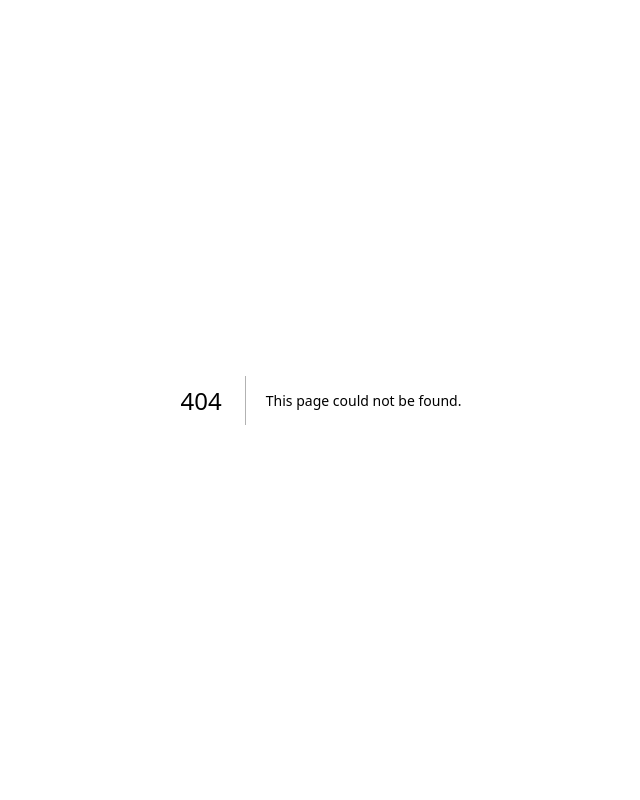
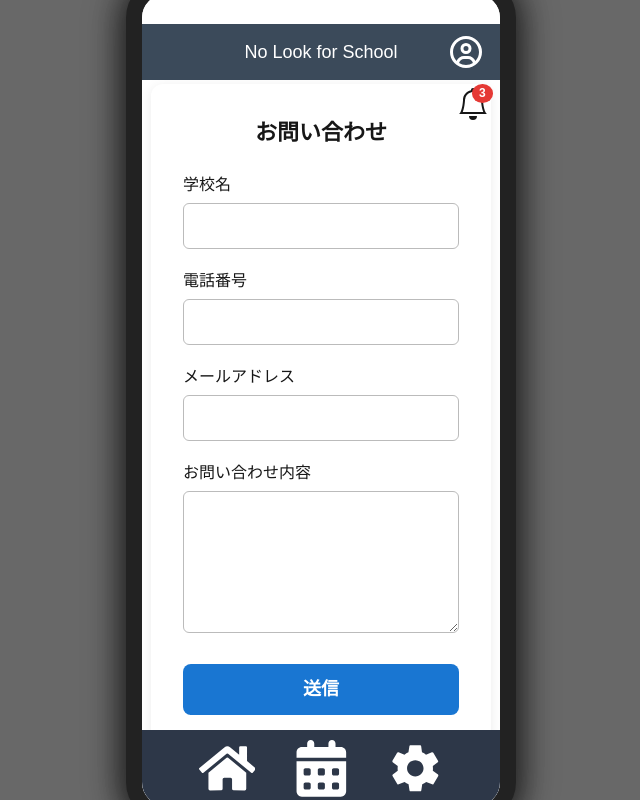
Before and after one commit to ochimasato0186/next_go_front, a Next.js app: page /student/question in a window 1280 px wide. Before the commit this address had no page. Shown: the whole page, without its empty margins (319-959 px from the left). Built offline with nearby package versions, Linux system fonts and the light colour scheme.

Commit message:
fix: お問い合わせ画面遷移のためのaタグ対応ルーティング検証

```diff
--- /dev/null
+++ b/app/student/question/page.tsx
@@ -0,0 +1,53 @@
+"use client";
+import { useState } from "react";
+import SmartphoneFrame from "../../../components/SmartphoneFrame";
+import SmartphoneHeader from "../../../components/SmartphoneHeader";
+import StudentBell from "../../../components/StudentBell";
+import StudentFooter from "../../../components/StudentFooter";
+
+export default function QuestionPage() {
+	const [form, setForm] = useState({
+		school: "",
+		tel: "",
+		email: "",
+		message: "",
+	});
+	const handleChange = (e: React.ChangeEvent<HTMLInputElement | HTMLTextAreaElement>) => {
+		setForm({ ...form, [e.target.name]: e.target.value });
+	};
+	const handleSubmit = (e: React.FormEvent) => {
+		e.preventDefault();
+		alert("送信しました！\n" + JSON.stringify(form, null, 2));
+	};
+	return (
+		<div className="min-h-screen flex items-center justify-center" style={{ background: '#f5f5f5' }}>
+			<SmartphoneFrame>
+				<SmartphoneHeader />
+				<div style={{ position: 'absolute', top: '25mm', right: '3mm', zIndex: 50 }}><StudentBell count={3} /></div>
+				<main className="flex-1 p-4 flex flex-col items-center justify-center">
+					<form onSubmit={handleSubmit} style={{ background: '#fff', padding: 32, borderRadius: 12, boxShadow: '0 2px 12px rgba(0,0,0,0.08)', width: 340, maxWidth: '90vw' }}>
+						<h2 style={{ fontSize: 22, fontWeight: 'bold', marginBottom: 24, textAlign: 'center' }}>お問い合わせ</h2>
+						<div style={{ marginBottom: 20 }}>
+							<label style={{ display: 'block', marginBottom: 6 }}>学校名</label>
+							<input name="school" value={form.school} onChange={handleChange} required style={{ width: '100%', padding: 10, borderRadius: 6, border: '1px solid #bbb', fontSize: 16 }} />
+						</div>
+						<div style={{ marginBottom: 20 }}>
+							<label style={{ display: 'block', marginBottom: 6 }}>電話番号</label>
+							<input name="tel" value={form.tel} onChange={handleChange} required style={{ width: '100%', padding: 10, borderRadius: 6, border: '1px solid #bbb', fontSize: 16 }} />
+						</div>
+						<div style={{ marginBottom: 20 }}>
+							<label style={{ display: 'block', marginBottom: 6 }}>メールアドレス</label>
+							<input name="email" type="email" value={form.email} onChange={handleChange} required style={{ width: '100%', padding: 10, borderRadius: 6, border: '1px solid #bbb', fontSize: 16 }} />
+						</div>
+						<div style={{ marginBottom: 24 }}>
+							<label style={{ display: 'block', marginBottom: 6 }}>お問い合わせ内容</label>
+							<textarea name="message" value={form.message} onChange={handleChange} required rows={5} style={{ width: '100%', padding: 10, borderRadius: 6, border: '1px solid #bbb', fontSize: 16, resize: 'vertical' }} />
+						</div>
+						<button type="submit" style={{ width: '100%', padding: '12px 0', fontSize: 18, background: '#1976d2', color: '#fff', border: 'none', borderRadius: 8, fontWeight: 'bold', cursor: 'pointer' }}>送信</button>
+					</form>
+				</main>
+				<StudentFooter />
+			</SmartphoneFrame>
+		</div>
+	);
+}
--- a/components/SettingMenu.tsx
+++ b/components/SettingMenu.tsx
@@ -1,20 +1,58 @@
-import React from "react";
+"use client";
 
+import { useRouter } from "next/navigation";
+import { useEffect } from "react";
+
+const SettingMenu: React.FC = () => {
+  const router = useRouter();
   const menuItems = [
     { label: "アカウント", onClick: () => alert("アカウント") },
     { label: "ヘルプ", onClick: () => alert("ヘルプ") },
-  { label: "お問い合わせ", onClick: () => alert("お問い合わせ") },
+    { label: "お問い合わせ", element: (
+        <a href="/student/question">
+          <button
+            style={{
+              width: "100%",
+              padding: "14px 0",
+              fontSize: 24,
+              border: "1.5px solid #bbb",
+              borderRadius: 8,
+              background: "#f5f5f5",
+              cursor: "pointer",
+              color: "#222",
+              transition: "background 0.2s, border-color 0.2s",
+              boxSizing: "border-box",
+            }}
+            onMouseOver={e => {
+              e.currentTarget.style.background = '#e0e0e0';
+              e.currentTarget.style.borderColor = '#888';
+            }}
+            onMouseOut={e => {
+              e.currentTarget.style.background = '#f5f5f5';
+              e.currentTarget.style.borderColor = '#bbb';
+            }}
+          >
+            お問い合わせ
+          </button>
+        </a>
+      )
+    },
     { label: "タイトルへ戻る", onClick: () => alert("タイトルへ戻る") },
     { label: "ログアウト", onClick: () => alert("ログアウト") },
   ];
 
-const SettingMenu: React.FC = () => {
+  // デバッグ用: routerが正しく取得できているか確認
+  useEffect(() => {
+    console.log("router:", router);
+  }, [router]);
+
   return (
     <div style={{ maxWidth: 340, margin: "40px auto", padding: 24, background: "#dcdcdc" }}>
       {/* <h2 style={{ fontSize: 22, fontWeight: "bold", marginBottom: 24, textAlign: "center" }}>設定</h2> */}
       <ul style={{ listStyle: "none", padding: 0, margin: 0 }}>
         {menuItems.map((item) => (
           <li key={item.label} style={{ marginBottom: 40 }}>
+            {item.element ? item.element : (
               <button
                 onClick={item.onClick}
                 style={{
@@ -41,6 +79,7 @@ const SettingMenu: React.FC = () => {
               >
                 {item.label}
               </button>
+            )}
           </li>
         ))}
       </ul>
```
Lines whose indentation alone changed are shown as unchanged.
